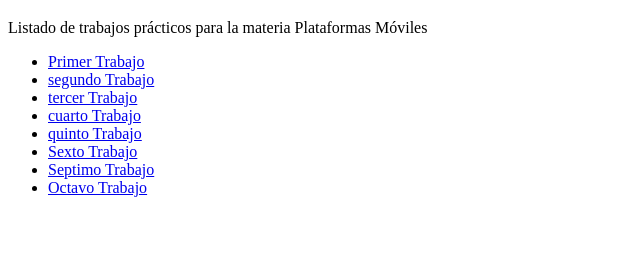
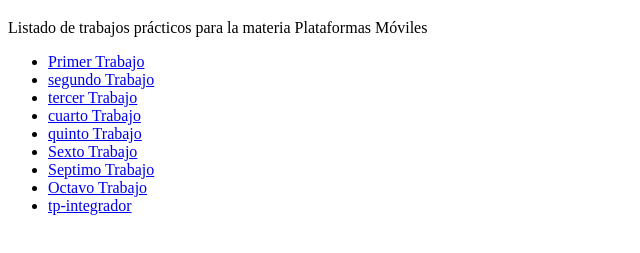
Before and after one commit to fabricioayunta/plataformas-moviles-entregas, a plain HTML site: page index.html in a window 1280 px wide. Shown: the part 61-314 px from the top of the page, without its empty margins (0-640 px from the left). Drawn offline with Linux system fonts and the light colour scheme.

Commit message:
Update index.html

```diff
--- a/index.html
+++ b/index.html
@@ -15,6 +15,7 @@
          <li><a href="tp-6/">Sexto Trabajo</a></li>
          <li><a href="tp-7/">Septimo Trabajo</a></li>
          <li><a href="tp-8/">Octavo Trabajo</a></li>
+        <li><a href="tp-integrador/">tp-integrador</a></li>
      </ul>
    </body>
 </html>
```
